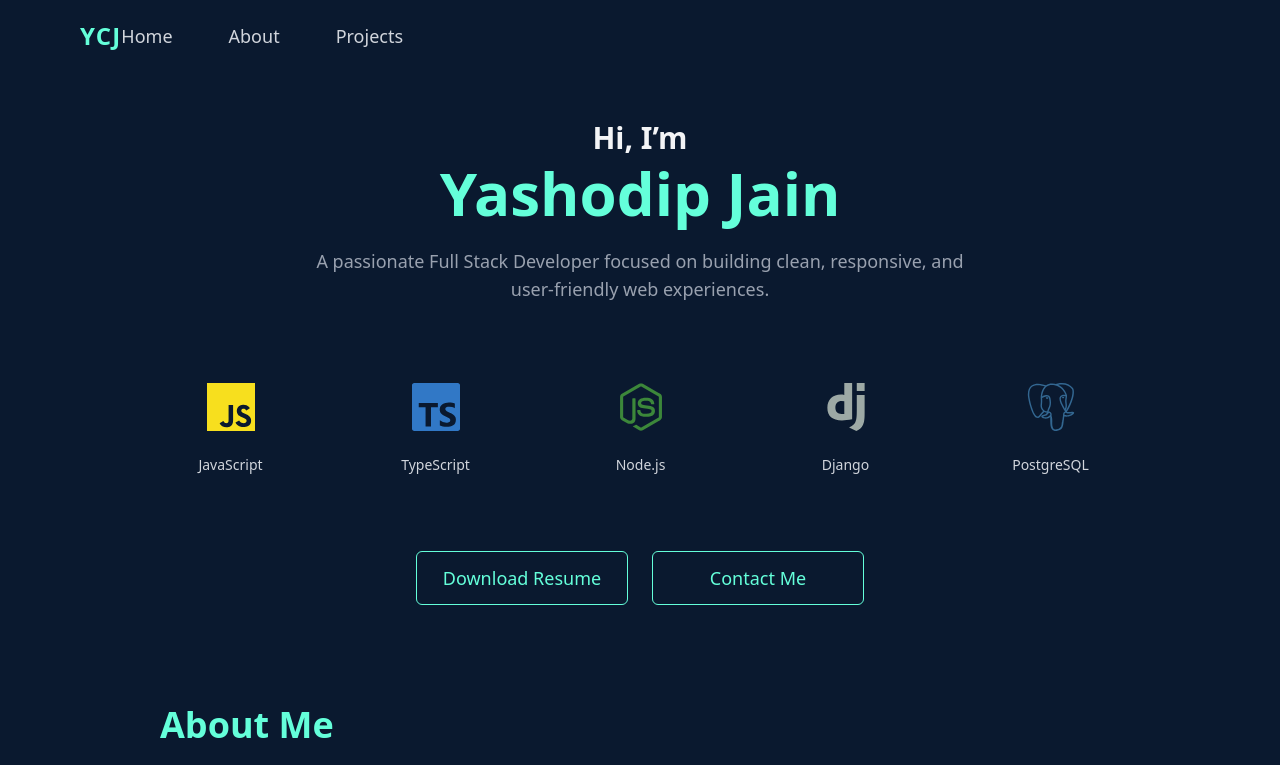
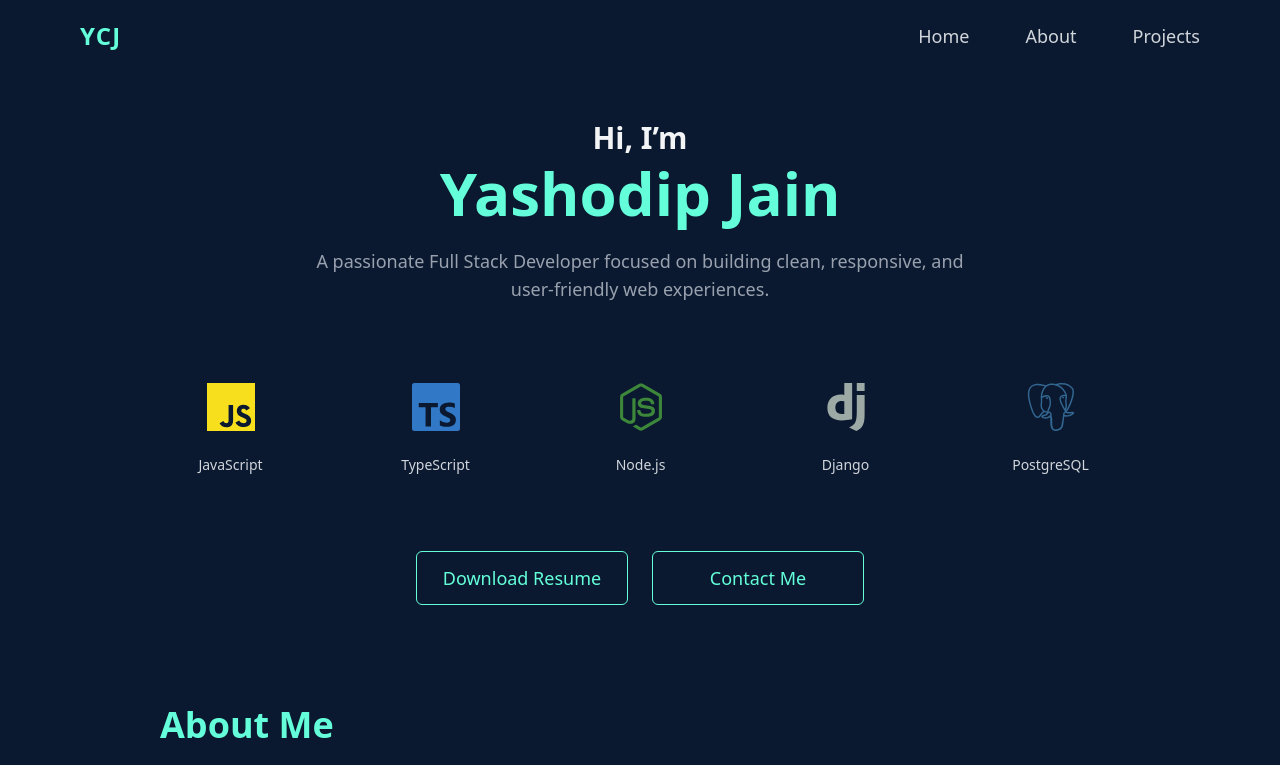
Before and after one commit to YASH0DIP/yashodip-jain-portfolio, a React (Vite) app: page / in a window 1280 px wide. Shown: the top 765 px of the page. Built offline with nearby package versions, Linux system fonts and the light colour scheme.

Commit message:
update header

```diff
--- a/src/App.tsx
+++ b/src/App.tsx
@@ -7,9 +7,9 @@ import Projects from "./pages/Projects";
 
 function App() {
   return (
-    <div className="font-inter text-gray-400 flex flex-col w-screen min-h-screen bg-[#0a192f] scroll-smooth">
+    <div className="font-inter text-gray-400 flex flex-col min-h-screen bg-[#0a192f] scroll-smooth px-4">
       <Header />
-      <main className="px-4 sm:px-8 md:px-16 lg:px-24 pt-10 grow">
+      <main className="px-4 sm:px-8 md:px-16 lg:px-20 pt-10 grow">
         <Hero />
         <About />
         <Projects />
--- a/src/components/Header.tsx
+++ b/src/components/Header.tsx
@@ -2,9 +2,7 @@ import { MenuOutlined, CloseOutlined } from "@ant-design/icons";
 import { useState, useEffect } from "react";
 
 function Header() {
-
   const navigationLinks: string[] = ["home", "about", "projects"];
-
   const [isOpen, setIsOpen] = useState(false);
   const [isScrolled, setIsScrolled] = useState(false);
 
@@ -16,10 +14,8 @@ function Header() {
     setIsOpen(false);
   };
 
-  // Change header background on scroll
   useEffect(() => {
     const handleScroll = () => {
-    console.log(window.scrollY)
       setIsScrolled(window.scrollY > 30);
     };
     window.addEventListener("scroll", handleScroll);
@@ -28,10 +24,8 @@ function Header() {
 
   return (
     <header
-      className={`fixed top-0 left-0 right-0 max-w-80 w-full z-50 transition-all duration-300 ${
-        isScrolled
-          ? "bg-[#0a192f]"
-          : "bg-transparent"
+      className={`fixed top-0 left-0 right-0 w-full z-50 transition-all duration-300 ${
+        isScrolled ? "bg-[#0a192f]/95" : "bg-[#0a192f]"
       }`}
     >
       {/* Desktop Navbar */}
@@ -60,7 +54,11 @@ function Header() {
       </nav>
 
       {/* Mobile Navbar */}
-      <nav className={`flex md:hidden items-center justify-between pl-6 pr-6 py-4 bg-[#0a192f] text-gray-200`}>
+      <nav
+        className={`flex md:hidden items-center justify-between px-6 py-4 text-gray-200 ${
+          isScrolled ? "bg-[#0a192f]/95 backdrop-blur-md" : "bg-[#0a192f]"
+        }`}
+      >
         <div
           onClick={() => scrollToSection("home")}
           className="text-xl font-bold text-[#64ffda] cursor-pointer"
```
